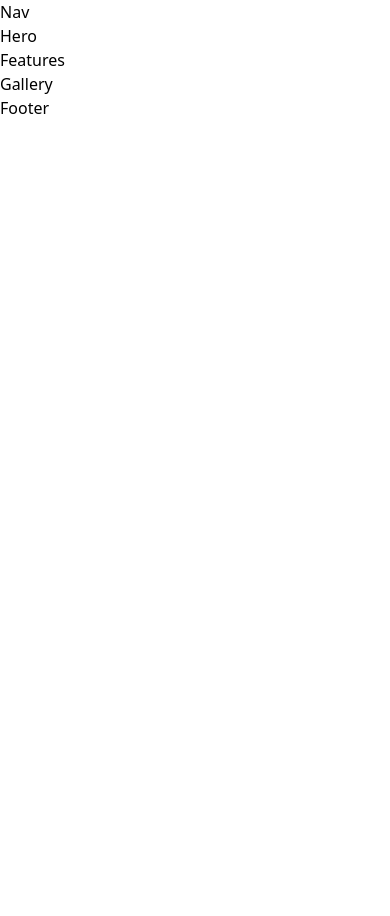
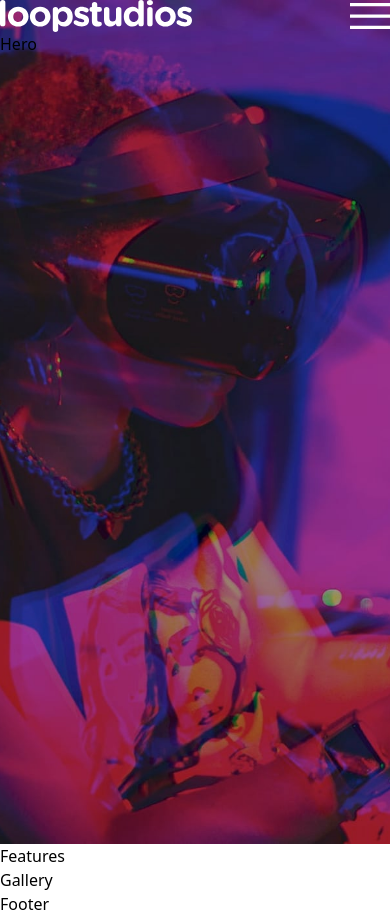
Before and after one commit to Mut1s0/loopstudios-landing-page, a React (Vite) app: page / in a window 390 px wide. Before the commit the page ends 844 px from the top, so only its background shows below. Built offline with nearby package versions, Linux system fonts and the light colour scheme.

Commit message:
Added Nav component

```diff
--- a/src/App.jsx
+++ b/src/App.jsx
@@ -6,7 +6,7 @@ function App() {
 
     <main>
 
-      <header>
+      <header className="min-h-[100vh] xs:min-h-[97vh] sm:min-h-[90vh]">
 
         <Nav />
         <Hero />
--- a/src/components/Nav.jsx
+++ b/src/components/Nav.jsx
@@ -1,7 +1,74 @@
+import { logo, iconClose, iconHamburger } from "../images";
+import { links } from "../constants";
+import { useState } from "react";
 
 function Nav() {
+
+    const [ toggle, setToggle ] = useState(false);
+
     return(
-        <h1>Nav</h1>
+
+        <nav className="flex items-center justify-between">
+
+            <img src={logo} alt="logo" />
+
+            <ul className="hidden sm:flex items-center justify-center gap-10">
+
+                {links.map((link) => (
+
+                    <li key={link.id}>
+
+                        <a href="#" className="text-white font-josefinSans font-josefinSansLight">{link.link}</a>
+
+                    </li>
+
+                ))}
+
+            </ul>
+
+            <div className="sm:hidden block">
+
+                <img
+                    src={iconHamburger}
+                    alt="Hamburger"
+                    className="cursor-pointer w-[40px]"
+                    onClick={() => setToggle((prev) => !prev)}
+                />
+
+                <div className={`${toggle ? 'block' : 'hidden'} fixed top-0 right-0 w-full h-screen bg-black px-[15px] xs:px-[40px] pt-[50px]`}>
+
+                    <div className="flex items-center justify-between mb-[50px] xs:mb-[100px]">
+
+                        <img src={logo} alt="logo" className="cursor-pointer w-[160px] xs:w-auto" />
+
+                        <img
+                            src={iconClose}
+                            alt="icon close" className="cursor-pointer w-[30px] xs:w-[40px]"
+                            onClick={() => setToggle((prev) => !prev)}
+                        />
+
+                    </div>
+
+                    <ul className="flex flex-col items-start justify-center gap-[25px]">
+
+                        {links.map((link) => (
+
+                            <li key={link.id}>
+
+                                <a href="#" className="text-white text-[30px] xs:text-[35px] uppercase font-josefinSans font-josefinSansLight">{link.link}</a>
+
+                            </li>
+
+                        ))}
+
+                    </ul>
+
+                </div>
+
+            </div>
+
+        </nav>
+
     )
 }
 
--- a/src/index.css
+++ b/src/index.css
@@ -3,3 +3,16 @@
 @tailwind base;
 @tailwind components;
 @tailwind utilities;
+
+header {
+    background-image: url(./images/desktop/image-hero.jpg);
+    background-repeat: no-repeat;
+    background-position: center;
+    background-size: cover;
+}
+
+@media only screen and (max-width: 768px) {
+    header {
+        background-image: url(./images/mobile/image-hero.jpg);
+    }
+  }
```
